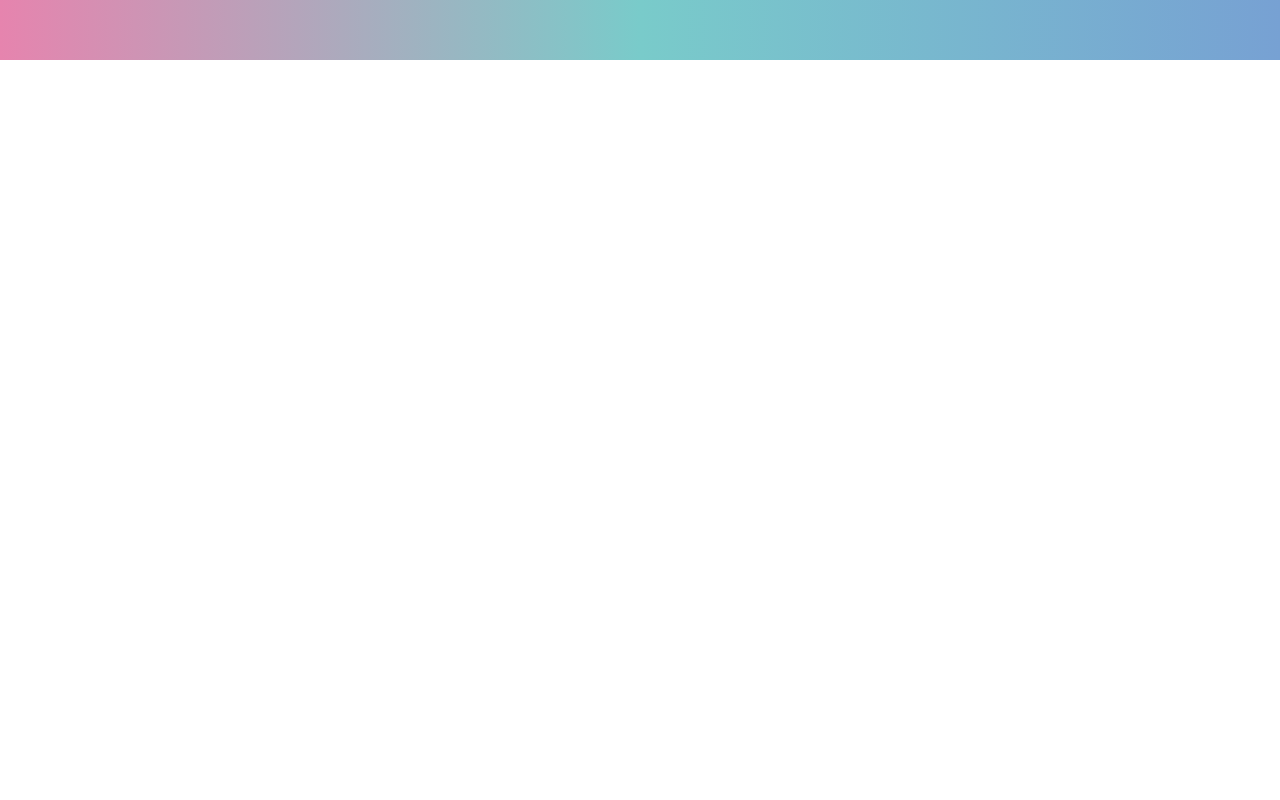
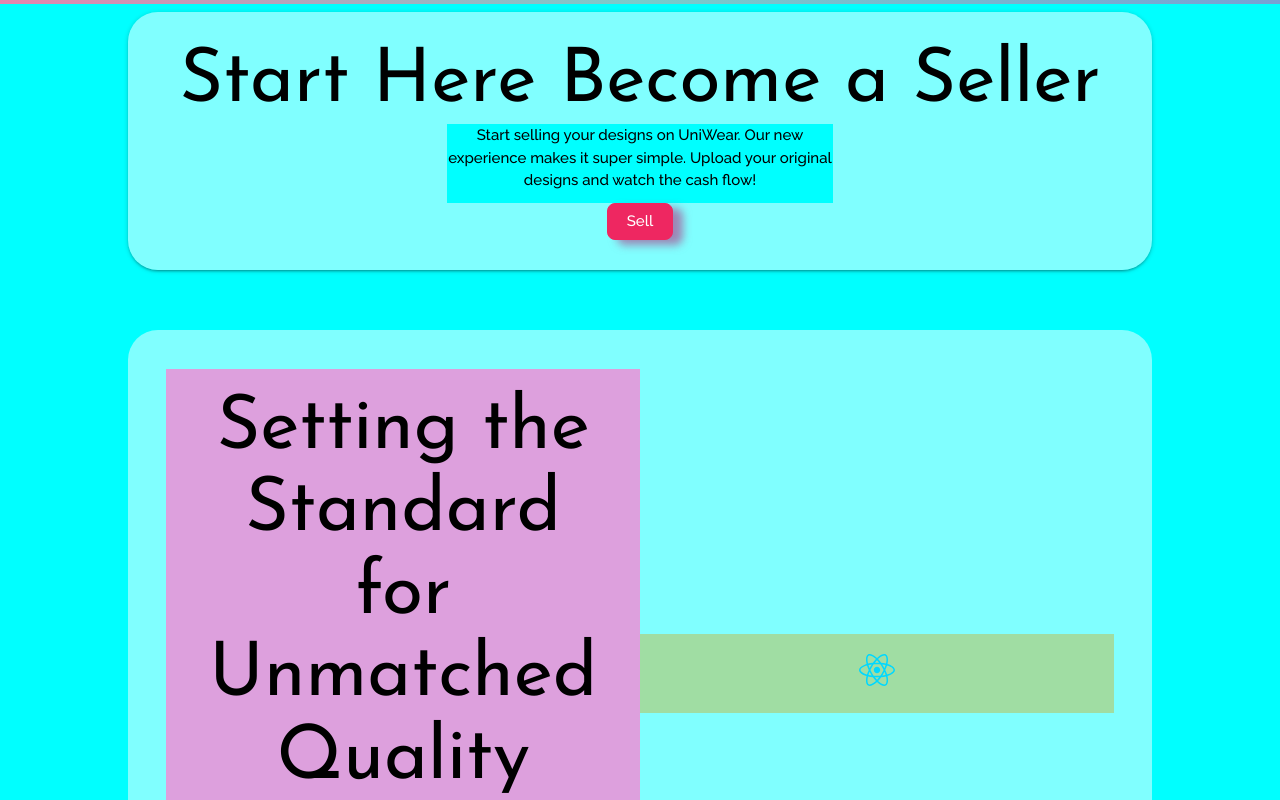
Before and after one commit to SGopinath89/IT32322024UniTshirtapp, a React (Vite) app: page /UniWear in a window 1280 px wide. Shown: the part 740-1540 px from the top of the page. Before the commit the page ends 800 px from the top, so only its background shows below. Built offline with nearby package versions, Linux system fonts and the light colour scheme.

Commit message:
Home card sections

```diff
--- a/index.html
+++ b/index.html
@@ -6,6 +6,7 @@
     <link rel="preconnect" href="https://fonts.gstatic.com" crossorigin>
     <link href="https://fonts.googleapis.com/css2?family=Josefin+Sans:ital,wght@0,100..700;1,100..700&display=swap" rel="stylesheet">
     <link rel="icon" type="image/svg+xml" href="/vite.svg" />
+    <link href="https://fonts.googleapis.com/css2?family=Raleway:ital,wght@0,100..900;1,100..900&display=swap" rel="stylesheet">
     <meta name="viewport" content="width=device-width, initial-scale=1.0" />
     <title>Vite + React</title>
   </head>
--- a/src/index.css
+++ b/src/index.css
@@ -70,32 +70,33 @@ h3 {
 }
 p {
 	margin: 0;
+	font-family: "Raleway", sans-serif;
 }
 
 ul {
 	list-style: none;
    }
 button {
-	color: black;
-	background-color: white;
-	border: 1px solid rgba(0, 0, 0, 0.2);
+	color: #fff;
+	background-color: #EE2761;
 	border-radius: 8px;
 	padding: 0.6rem 1.25rem;
 	font-size: 1em;
 	font-weight: 500;
-	font-family: inherit;
+	border: 1px solid #EE2761;
 	cursor: pointer;
 	transition: all 300ms;
 	display: flex;
 	justify-content: center;
 	align-items: center;
 	gap: 0.5rem;
-	box-shadow: 2px 2px 8px rgba(0, 0, 0, 0.15);
+	box-shadow: 10px 5px 8px rgba(172, 69, 141, 0.65);
+	font-family: "Raleway", sans-serif;
 }
 
 button:hover {
 	box-shadow: 4px 4px 8px rgba(0, 0, 0, 0.25);
-	border: 1px solid #7178f6;
+	border: 1px solid #7d6f78;
 	background-color: black;
 	color: white;
 }
--- a/src/pages/Home/Home.css
+++ b/src/pages/Home/Home.css
@@ -10,7 +10,7 @@ body, html {
   top: 0;
   left: 0;
   width: 100%;
-    height: 100%;
+  height: 1500px;
   z-index: 1; /* Ensures it is the frontmost layer */
 }
 
@@ -36,7 +36,7 @@ body, html {
   justify-content: space-between;
   width: 80%;
   padding: 20px;
-    height:auto;
+  height: auto;
   flex-wrap: wrap; /* Allow items to wrap on smaller screens */
 }
 
@@ -49,12 +49,104 @@ body, html {
   flex: 1;
   padding: 20px;
   height: 600px; /* Ensure the height is consistent */
-    padding-left:10%;
+  padding-left: 10%;
 }
 
 .spline-container > canvas {
   width: 100%;
   height: 100%;
+}
+
+.card {
+  width: 80%;
+  color: black;
+  background-color: rgba(255, 255, 255, 0.5);
+  backdrop-filter: blur(64px);
+  display: grid;
+  place-items: center;
+  margin-bottom: 4rem;
+  min-height: 30vh;
+  max-height: 80vh;
+  border-radius: 30px;
+  border: none;
+  z-index: 2;
+  padding: 3%;
+  text-align: center; /* Center-align text inside the card */
+}
+
+.card p {
+  padding-bottom: 3%;
+}
+
+.card-section-text {
+  background-color: aqua;
+  width: 40%;
+  height: auto;
+  display: flex;
+  align-items: center;
+  justify-content: center;
+}
+
+.content-section {
+  position: relative;
+  width: 100%;
+  height: 70%;
+  display: flex;
+  align-items: center;
+  justify-content: center;
+  background-color: aqua;
+}
+
+.image-content {
+  width: 80%;
+  color: black;
+  background-color: rgba(255, 255, 255, 0.5);
+  backdrop-filter: blur(64px);
+  display: flex; /* Use flexbox for layout */
+  align-items: center;
+  justify-content: space-between;
+  margin-bottom: 4rem;
+  min-height: 30vh;
+  max-height: 80vh;
+  border-radius: 30px;
+  border: none;
+  z-index: 2;
+  padding: 3%;
+  text-align: center;
+  flex-wrap: wrap; /* Allow wrapping on smaller screens */
+}
+
+.image-section {
+  position: relative;
+  width: 100%;
+  height: 70%;
+  display: flex;
+  align-items: center;
+  justify-content: center;
+  background-color: aqua;
+}
+
+.image-content-text {
+  flex: 1;
+  padding: 20px;
+  background-color: plum;
+}
+
+.image-body {
+  flex: 1;
+  padding: 20px;
+  background-color: rgb(160, 221, 163);
+}
+
+.image-body img {
+  max-width: 100%;
+  height: auto;
+}
+
+@media (max-width: 768px) {
+  .image-content {
+    flex-direction: column; /* Stack items vertically on smaller screens */
+  }
 }
 
 @media (max-width: 768px) {
@@ -69,8 +161,12 @@ body, html {
   }
 
   .spline-container {
-      height: 300px; /* Adjust height for smaller screens */
+      height: 600px; /* Ensure the height is consistent */
       padding-left: 0%;
+  }
+
+  .card-section-text{
+    width:70%;
   }
 }
 
@@ -80,7 +176,11 @@ body, html {
   }
 
   .spline-container {
-      height: 200px; /* Further adjust height for very small screens */
+      height: 600px; /* Further adjust height for very small screens */
       padding-left: 0%;
   }
+
+  .card-section-text{
+    width:100%;
   }
+}
--- a/src/pages/Home/Home.jsx
+++ b/src/pages/Home/Home.jsx
@@ -1,6 +1,7 @@
 import Spline from '@splinetool/react-spline';
 import './Home.css'; // Make sure to import your CSS file
 import '../../index.css';
+import Img1 from '../../assets/react.svg';
 
 export default function Home() {
   return (
@@ -13,9 +14,31 @@ export default function Home() {
           <div className='text-container'>
             <h1>Redefining Campus Fashion</h1>
             <p>Your stylish hub for comfy university-themed T-shirts. Unleash your university spirit with each thread. Make a statement. Make it yours. Fashion meets campus pride.</p>
+            <button>Discover</button>
           </div>
           <div className='spline-container'>
-          <Spline scene="https://prod.spline.design/FfOncrmh8Kr72F6J/scene.splinecode" />
+          <Spline scene="https://prod.spline.design/CKRSaAhKKxpINP-U/scene.splinecode" />
+          </div>
+        </div>
+      </div>
+      <div className="content-section">
+        <div className="card">
+          <h1>Start Here Become a Seller</h1>
+          <div className="card-section-text">
+            <p>Start selling your designs on UniWear. Our new experience makes it super simple. Upload your original designs and watch the cash flow!</p>
+          </div>
+          <button>Sell</button>
+        </div>
+      </div>
+      <div className="image-section">
+        <div className="image-content">
+          <div className="image-content-text">
+            <h1>Setting the Standard for Unmatched Quality</h1>
+            <p>UniWear is not just about T-shirts; it's about forging a partnership with brands that value quality, uniqueness, and distinction. Let UniWear be the canvas for your brand's story, where every thread speaks volumes about your commitment to excellence.
+              Choose UniWear - where unmatched quality meets your brand's aspirations. Elevate your identity with T-shirts that reflect the true essence of your university.</p>
+          </div>
+          <div className="image-body">
+            <img src = {Img1}></img>
           </div>
         </div>
       </div>
```
Lines whose indentation alone changed are shown as unchanged.
